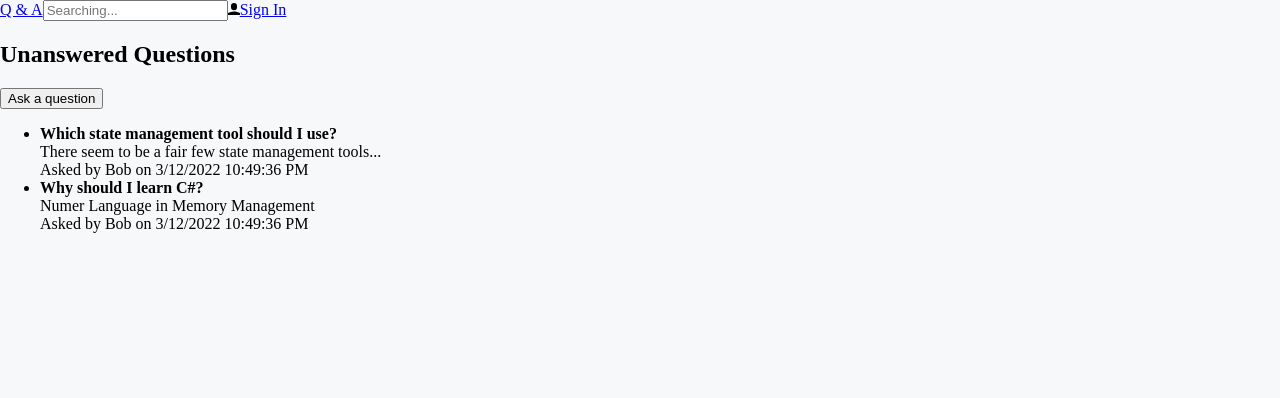
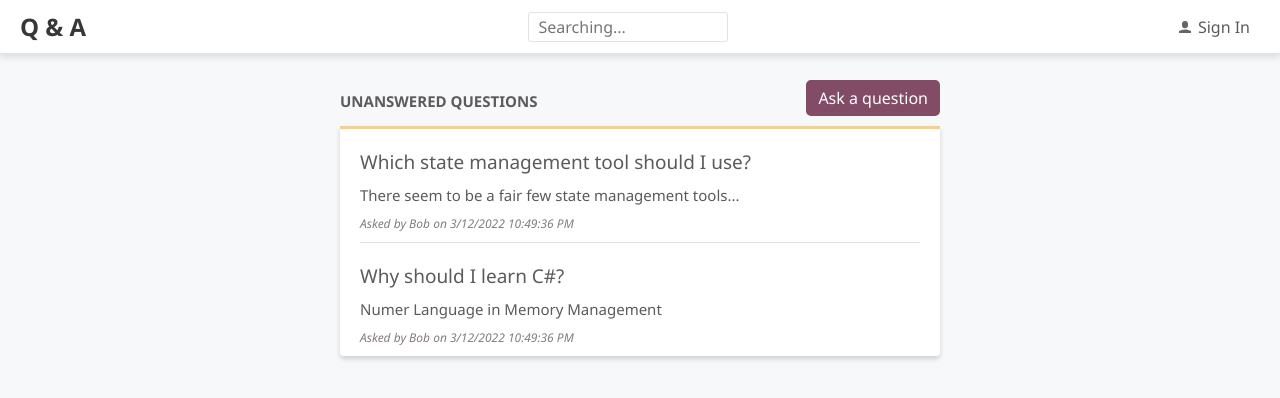
Before and after one commit to asayedio/qa-frontend, a React (Create React App) app: page / in a window 1280 px wide. Shown: the top 398 px of the page. Built offline with nearby package versions, Linux system fonts and the light colour scheme.

Commit message:
complete the styling on the home page

```diff
--- a/src/App.tsx
+++ b/src/App.tsx
@@ -1,11 +1,19 @@
-import React from 'react';
-import './App.module.css';
+/** @jsxImportSource @emotion/react */
+import { css } from '@emotion/react';
+/**import './App.module.css';*/
 import { Header } from './header';
 import { HomePage } from './HomePage';
+import { fontFamily, fontSize, gray2 } from './styles';
 
 function App() {
   return (
-    <div className="styles.container">
+    <div
+      css={css`
+        font-family: ${fontFamily};
+        font-size: ${fontSize};
+        color: ${gray2};
+      `}
+    >
       <Header />
       <HomePage />
     </div>
--- a/src/HomePage.tsx
+++ b/src/HomePage.tsx
@@ -1,3 +1,6 @@
+/** @jsxImportSource @emotion/react */
+import { css } from '@emotion/react';
+import { PrimaryButton } from './styles';
 import React from 'react';
 import { QuestionList } from './QuestionList';
 import { getUnansweredQuestions, QuestionData } from './QuestionData';
@@ -19,9 +22,17 @@
   };
   return (
     <Page>
-      <div>
+      <div
+        css={css`
+          display: flex;
+          align-items: center;
+          justify-content: space-between;
+        `}
+      >
         <PageTitle>Unanswered Questions</PageTitle>
-        <button onClick={handleAskQuestionClick}>Ask a question</button>
+        <PrimaryButton onClick={handleAskQuestionClick}>
+          Ask a question
+        </PrimaryButton>
       </div>
       {questionsLoading ? (
         <div>Loading…</div>
--- a/src/Icons.tsx
+++ b/src/Icons.tsx
@@ -1,3 +1,14 @@
+/** @jsxImportSource @emotion/react */
+import { css } from '@emotion/react';
 import React from 'react';
 import user from './user.svg';
-export const UserIcon = () => <img src={user} alt="User" width="12px" />;
+export const UserIcon = () => (
+  <img
+    src={user}
+    alt="user"
+    css={css`
+      width: 12px;
+      opacity: 0.6;
+    `}
+  />
+);
--- a/src/Page.tsx
+++ b/src/Page.tsx
@@ -1,3 +1,5 @@
+/** @jsxImportSource @emotion/react */
+import { css } from '@emotion/react';
 import React from 'react';
 import { PageTitle } from './PageTitle';
 interface Props {
@@ -5,7 +7,13 @@
   children: React.ReactNode;
 }
 export const Page = ({ title, children }: Props) => (
-  <div>
+  <div
+    css={css`
+      margin: 50px auto 20px auto;
+      padding: 30px 20px;
+      max-width: 600px;
+    `}
+  >
     {title && <PageTitle>{title}</PageTitle>}
     {children}
   </div>
--- a/src/PageTitle.tsx
+++ b/src/PageTitle.tsx
@@ -1,5 +1,19 @@
+/** @jsxImportSource @emotion/react */
+import { css } from '@emotion/react';
 import React from 'react';
 interface Props {
   children: React.ReactNode;
 }
-export const PageTitle = ({ children }: Props) => <h2>{children}</h2>;
+export const PageTitle = ({ children }: Props) => (
+  <h2
+    css={css`
+      font-size: 15px;
+      font-weight: bold;
+      margin: 10px 0px 5px;
+      text-align: center;
+      text-transform: uppercase;
+    `}
+  >
+    {children}
+  </h2>
+);
--- a/src/Question.tsx
+++ b/src/Question.tsx
@@ -1,3 +1,6 @@
+/** @jsxImportSource @emotion/react */
+import { css } from '@emotion/react';
+import { gray2, gray3 } from './styles';
 import React from 'react';
 import { QuestionData } from './QuestionData';
 interface Props {
@@ -5,16 +8,39 @@
   showContent?: boolean;
 }
 export const Question = ({ data, showContent = true }: Props) => (
-  <div>
-    <strong>{data.title}</strong>
+  <div
+    css={css`
+      padding: 10px 0px;
+    `}
+  >
+    <div
+      css={css`
+        padding: 10px 0px;
+        font-size: 19px;
+      `}
+    >
+      {data.title}
+    </div>
     {showContent && (
-      <div>
+      <div
+        css={css`
+          padding-bottom: 10px;
+          font-size: 15px;
+          color: ${gray2};
+        `}
+      >
         {data.content.length > 50
           ? `${data.content.substring(0, 50)}...`
           : data.content}
       </div>
     )}
-    <div>
+    <div
+      css={css`
+        font-size: 12px;
+        font-style: italic;
+        color: ${gray3};
+      `}
+    >
       {`Asked by ${data.userName} on
     ${data.created.toLocaleDateString()} ${data.created.toLocaleTimeString()}`}
     </div>
--- a/src/QuestionList.tsx
+++ b/src/QuestionList.tsx
@@ -1,3 +1,6 @@
+/** @jsxImportSource @emotion/react */
+import { css } from '@emotion/react';
+import { accent2, gray5 } from './styles';
 import React from 'react';
 import { QuestionData } from './QuestionData';
 import { Question } from './Question';
@@ -6,9 +9,28 @@
   renderItem?: (item: QuestionData) => JSX.Element;
 }
 export const QuestionList = ({ data, renderItem }: Props) => (
-  <ul>
+  <ul
+    css={css`
+      list-style: none;
+      margin: 10px 0 0 0;
+      padding: 0px 20px;
+      background-color: #fff;
+      border-bottom-left-radius: 4px;
+      border-bottom-right-radius: 4px;
+      border-top: 3px solid ${accent2};
+      box-shadow: 0 3px 5px 0 rgba(0, 0, 0, 0.16);
+    `}
+  >
     {data.map((question) => (
-      <li key={question.questionId}>
+      <li
+        key={question.questionId}
+        css={css`
+          border-top: 1px solid ${gray5};
+          :first-of-type {
+            border-top: none;
+          }
+        `}
+      >
         {renderItem ? renderItem(question) : <Question data={question} />}
       </li>
     ))}
--- a/src/header.tsx
+++ b/src/header.tsx
@@ -1,19 +1,78 @@
+/** @jsxImportSource @emotion/react */
+import { css } from '@emotion/react';
+import { fontFamily, fontSize, gray1, gray2, gray5 } from './styles';
 import React from 'react';
 import { UserIcon } from './Icons';
-import './Header.module.css';
+/**import './Header.module.css';*/
 export const Header = () => {
   const handleSearchInputChange = (e: React.ChangeEvent<HTMLInputElement>) => {
     console.log(e.currentTarget.value);
   };
   return (
-    <div className="styles.container">
-      <a href="./">Q & A</a>
+    <div
+      css={css`
+        position: fixed;
+        box-sizing: border-box;
+        top: 0;
+        width: 100%;
+        display: flex;
+        align-items: center;
+        justify-content: space-between;
+        padding: 10px 20px;
+        background-color: #fff;
+        border-bottom: 1px solid ${gray5};
+        box-shadow: 0 3px 7px 0 rgba(110, 112, 114, 0.21);
+      `}
+    >
+      <a
+        href="./"
+        css={css`
+          font-size: 24px;
+          font-weight: bold;
+          color: ${gray1};
+          text-decoration: none;
+        `}
+      >
+        Q & A
+      </a>
       <input
         type="type"
         placeholder="Searching..."
         onChange={handleSearchInputChange}
+        css={css`
+          box-sizing: border-box;
+          font-family: ${fontFamily};
+          font-size: ${fontSize};
+          padding: 8px 10px;
+          border: 1px solid ${gray5};
+          border-radius: 3px;
+          color: ${gray2};
+          background-color: white;
+          width: 200px;
+          height: 30px;
+          :focus {
+            outline-color: ${gray5};
+          }
+        `}
       />
-      <a href="./signin">
+      <a
+        href="./signin"
+        css={css`
+          font-family: ${fontFamily};
+          font-size: ${fontSize};
+          padding: 5px 10px;
+          background-color: transparent;
+          color: ${gray2};
+          text-decoration: none;
+          cursor: pointer;
+          :focus {
+            outline-color: ${gray5};
+          }
+          span {
+            margin-left: 7px;
+          }
+        `}
+      >
         <UserIcon />
         <span>Sign In</span>
       </a>
--- /dev/null
+++ b/src/styles.ts
@@ -0,0 +1,35 @@
+import styled from '@emotion/styled';
+export const gray1 = '#383737';
+export const gray2 = '#5c5a5a';
+export const gray3 = '#857c81';
+export const gray4 = '#b9b9b9';
+export const gray5 = '#e3e2e2';
+export const gray6 = '#f7f8fa';
+export const primary1 = '#681c41';
+export const primary2 = '#824c67';
+export const accent1 = '#dbb365';
+export const accent2 = '#efd197';
+export const fontFamily = "'Segoe UI', 'Helvetica Neue',sans-serif";
+export const fontSize = '16px';
+
+export const PrimaryButton = styled.button`
+  background-color: ${primary2};
+  border-color: ${primary2};
+  border-style: solid;
+  border-radius: 5px;
+  font-family: ${fontFamily};
+  font-size: ${fontSize};
+  padding: 5px 10px;
+  color: white;
+  cursor: pointer;
+  :hover {
+    background-color: ${primary1};
+  }
+  :focus {
+    outline-color: ${primary2};
+  }
+  :disabled {
+    opacity: 0.5;
+    cursor: not-allowed;
+  }
+`;
```
